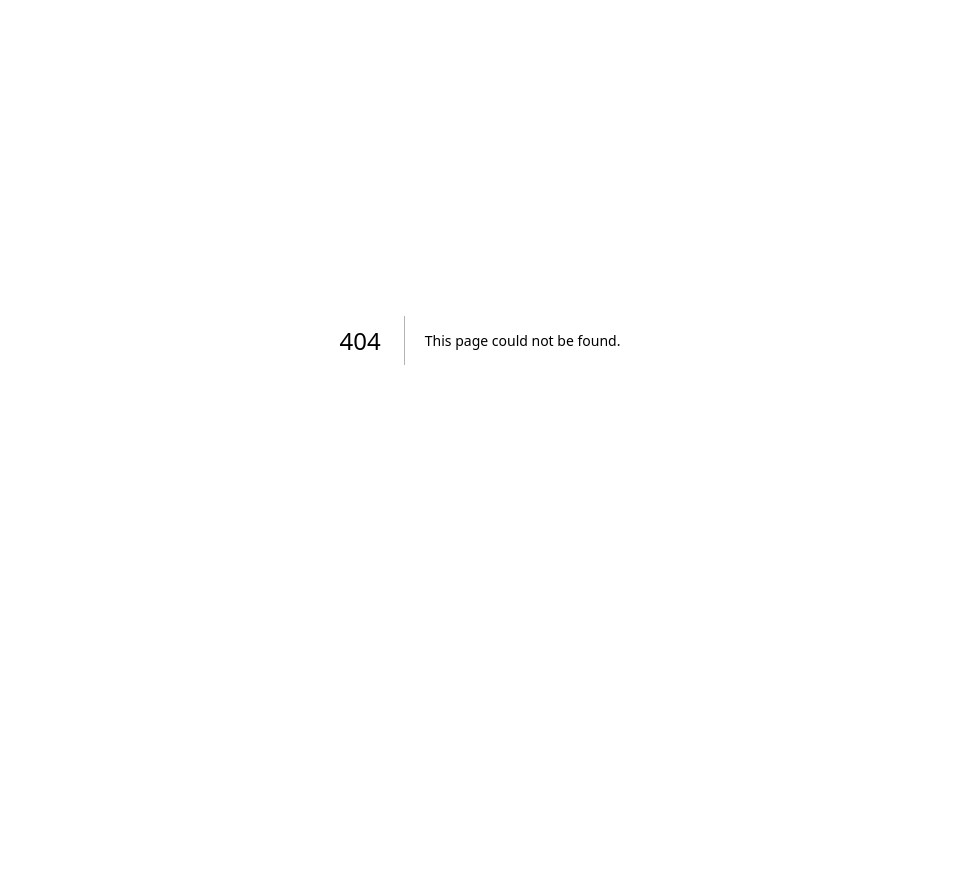
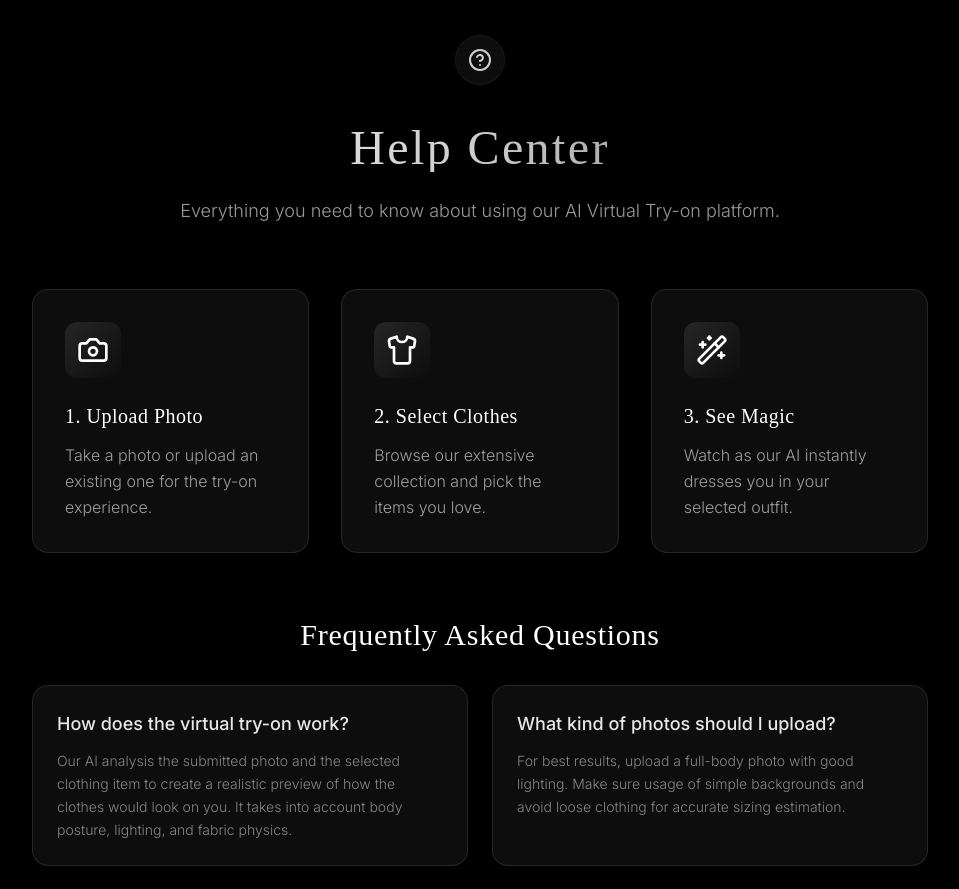
Before and after one commit to DhruvK278/Ai-Virtual-tryon, a Next.js app: page /help in a window 1280 px wide. Before the commit this address had no page. Shown: the part 60-949 px from the top of the page, without its empty margins (160-1119 px from the left). Before the commit the page ends 800 px from the top, so only its background shows below. Built offline with nearby package versions, Linux system fonts and the light colour scheme.

Commit message:
added help page

```diff
--- a/app/components/Navbar.tsx
+++ b/app/components/Navbar.tsx
@@ -71,6 +71,12 @@ export default function Navbar() {
           About
         </Link>
         <Link
+          href="/help"
+          className="text-white/80 hover:text-white no-underline uppercase tracking-[0.2em] font-italian text-sm transition-all duration-300 hover:scale-105"
+        >
+          Help
+        </Link>
+        <Link
           href="/contact"
           className="text-white/80 hover:text-white no-underline uppercase tracking-[0.2em] font-italian text-sm transition-all duration-300 hover:scale-105"
         >
--- /dev/null
+++ b/app/help/page.tsx
@@ -0,0 +1,113 @@
+"use client";
+
+import Link from "next/link";
+import { Mail, MessageCircle, ArrowRight, HelpCircle, Shirt, Camera, Wand2 } from "lucide-react";
+
+export default function HelpPage() {
+    const faqs = [
+        {
+            question: "How does the virtual try-on work?",
+            answer: "Our AI analysis the submitted photo and the selected clothing item to create a realistic preview of how the clothes would look on you. It takes into account body posture, lighting, and fabric physics."
+        },
+        {
+            question: "What kind of photos should I upload?",
+            answer: "For best results, upload a full-body photo with good lighting. Make sure usage of simple backgrounds and avoid loose clothing for accurate sizing estimation."
+        },
+        {
+            question: "Is my photo data secure?",
+            answer: "Yes, your privacy is our priority. Photos are processed temporarily for the try-on simulation and are not stored permanently on our servers."
+        },
+        {
+            question: "Can I try on multiple items at once?",
+            answer: "Currently, you can try on one outfit combination (e.g., a top and bottom) at a time. We are working on advanced layering features for future updates."
+        }
+    ];
+
+    const steps = [
+        {
+            icon: <Camera className="w-8 h-8 text-white" />,
+            title: "1. Upload Photo",
+            description: "Take a photo or upload an existing one for the try-on experience."
+        },
+        {
+            icon: <Shirt className="w-8 h-8 text-white" />,
+            title: "2. Select Clothes",
+            description: "Browse our extensive collection and pick the items you love."
+        },
+        {
+            icon: <Wand2 className="w-8 h-8 text-white" />,
+            title: "3. See Magic",
+            description: "Watch as our AI instantly dresses you in your selected outfit."
+        }
+    ];
+
+    return (
+        <main className="min-h-screen bg-black text-white pt-24 pb-16 px-6 md:px-12 lg:px-24">
+            <div className="max-w-4xl mx-auto space-y-16">
+
+                {/* Header Section */}
+                <div className="text-center space-y-6">
+                    <div className="inline-flex items-center justify-center p-3 bg-white/5 rounded-full ring-1 ring-white/10 mb-4">
+                        <HelpCircle className="w-6 h-6 text-white/80" />
+                    </div>
+                    <h1 className="text-4xl md:text-5xl font-italian tracking-wider text-transparent bg-clip-text bg-gradient-to-r from-white via-white/80 to-white/40">
+                        Help Center
+                    </h1>
+                    <p className="text-white/60 text-lg max-w-2xl mx-auto font-light leading-relaxed">
+                        Everything you need to know about using our AI Virtual Try-on platform.
+                    </p>
+                </div>
+
+                {/* How it Works Grid */}
+                <div className="grid md:grid-cols-3 gap-8">
+                    {steps.map((step, index) => (
+                        <div key={index} className="group p-8 rounded-2xl bg-white/5 border border-white/10 hover:border-white/20 transition-all duration-300 hover:-translate-y-1">
+                            <div className="w-14 h-14 bg-gradient-to-br from-white/10 to-transparent rounded-xl flex items-center justify-center mb-6 group-hover:scale-110 transition-transform duration-300">
+                                {step.icon}
+                            </div>
+                            <h3 className="text-xl font-medium mb-3 font-italian tracking-wide">{step.title}</h3>
+                            <p className="text-white/60 leading-relaxed font-light">{step.description}</p>
+                        </div>
+                    ))}
+                </div>
+
+                {/* FAQ Section */}
+                <div className="space-y-8">
+                    <h2 className="text-3xl font-italian tracking-wide text-center">Frequently Asked Questions</h2>
+                    <div className="grid md:grid-cols-2 gap-6">
+                        {faqs.map((faq, index) => (
+                            <div key={index} className="p-6 rounded-2xl bg-white/5 border border-white/10 hover:bg-white/[0.07] transition-colors">
+                                <h3 className="text-lg font-medium mb-3 text-white/90">{faq.question}</h3>
+                                <p className="text-white/50 font-light leading-relaxed text-sm">
+                                    {faq.answer}
+                                </p>
+                            </div>
+                        ))}
+                    </div>
+                </div>
+
+                {/* Contact Support CTA */}
+                <div className="relative overflow-hidden rounded-3xl bg-gradient-to-r from-white/10 to-white/5 border border-white/10 p-8 md:p-12 text-center">
+                    <div className="relative z-10 flex flex-col items-center gap-6">
+                        <h2 className="text-3xl md:text-4xl font-italian tracking-wide">Still need help?</h2>
+                        <p className="text-white/60 max-w-lg font-light">
+                            Our support team is available 24/7 to assist you with any issues or questions you might have.
+                        </p>
+                        <Link
+                            href="/contact"
+                            className="inline-flex items-center gap-2 px-8 py-3 bg-white text-black rounded-full font-medium hover:bg-gray-100 transition-colors duration-300"
+                        >
+                            Contact Support
+                            <ArrowRight className="w-4 h-4" />
+                        </Link>
+                    </div>
+
+                    {/* Decorative background elements */}
+                    <div className="absolute top-0 left-0 w-32 h-32 bg-white/5 rounded-full blur-3xl -translate-x-1/2 -translate-y-1/2" />
+                    <div className="absolute bottom-0 right-0 w-32 h-32 bg-white/5 rounded-full blur-3xl translate-x-1/2 translate-y-1/2" />
+                </div>
+
+            </div>
+        </main>
+    );
+}
```
